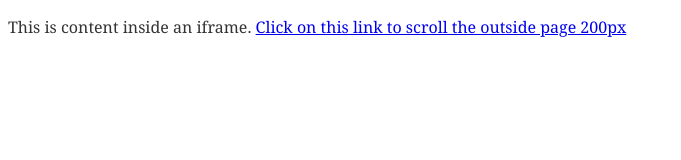
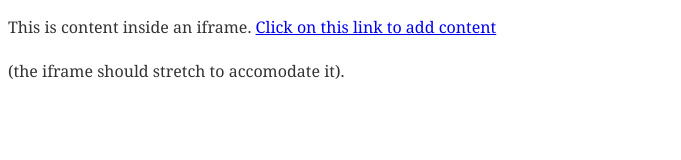
Before and after one commit to tombye/iframe-height-control, a plain HTML site: page iframed_index.html in a window 1280 px wide. Shown: the whole page, without its empty margins (0-681 px from the left). Drawn offline with Linux system fonts and the light colour scheme.

Commit message:
Changed descriptive text

```diff
--- a/iframed_index.html
+++ b/iframed_index.html
@@ -12,7 +12,7 @@
 		</style>
 	</head>
 	<body>
-		<p>This is content inside an iframe. <a href="#" id="action">Click on this link to scroll the outside page 200px</a></p>
+		<p>This is content inside an iframe. <a href="#" id="action">Click on this link to add content</a> <br /><br />(the iframe should stretch to accomodate it).</p>
 		<script type="text/javascript">
 			document.getElementById('action').onclick = function () {
 				var para = document.createElement('p');
```
